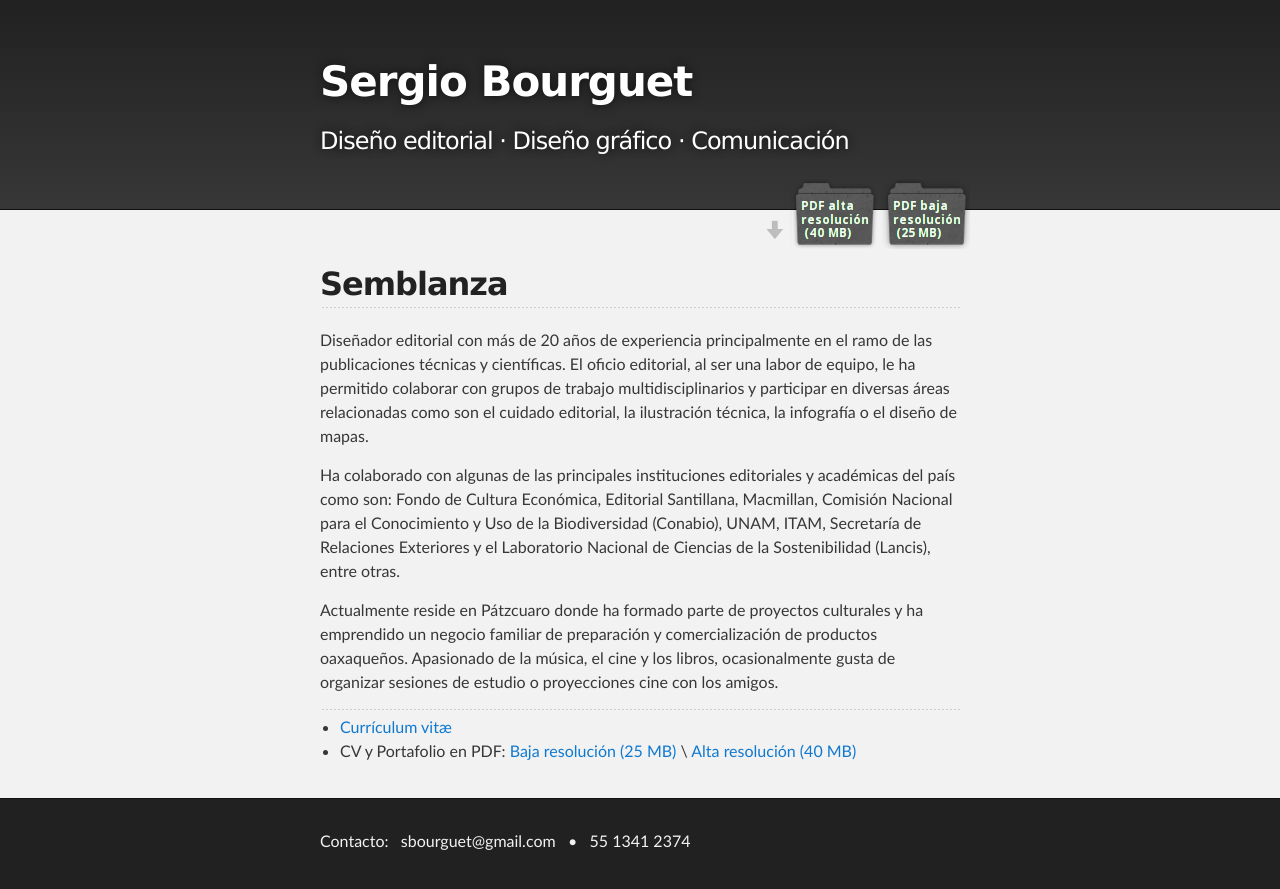
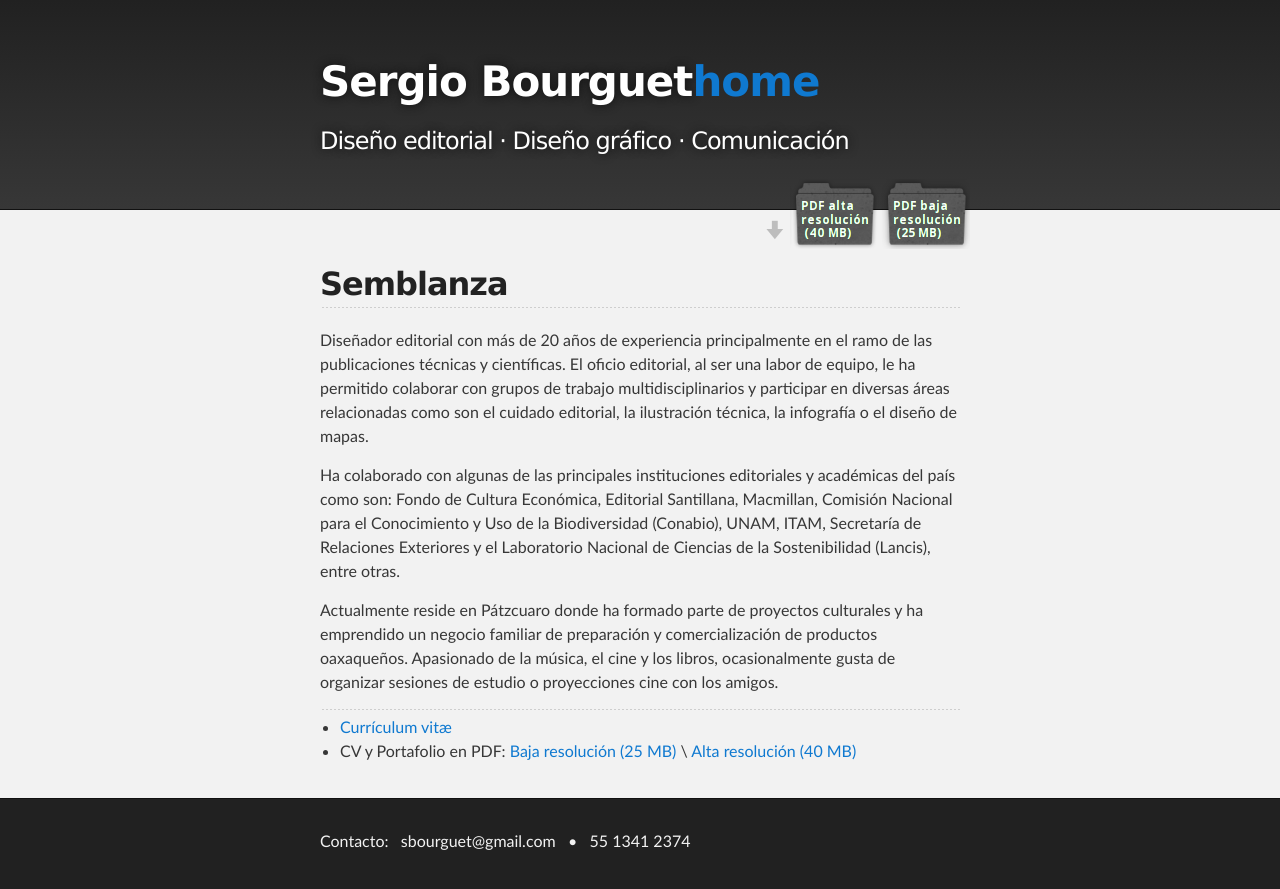
Before and after one commit to ovisnigra/cv_sbourguet, a Jekyll site: the page built from index.md, in a window 1280 px wide. Shown: the top 889 px of the page. Built offline with Jekyll 4.4.1, drawn with Linux system fonts in a browser that asks for light colours; our own code applies the rules of GitHub Pages for plain Markdown files.

Commit message:
Update default.html
nomas pa probar

```diff
--- a/_layouts/default.html
+++ b/_layouts/default.html
@@ -21,7 +21,7 @@
             <a id="forkme_banner" href="{{ site.github.repository_url }}">Portafolio</a>
           {% endif %}
 -->
-          <h1 id="project_title">{{ site.title | default: site.github.repository_name }}</h1>
+          <h1 id="project_title">{{ site.title | default: site.github.repository_name }}<a href="https://sergiobourguet.github.io/curriculum">home</a></h1>
           <h2 id="project_tagline">{{ site.description | default: site.github.project_tagline }}</h2>
 
           <!-- LINKS DESCARGA-->
```
